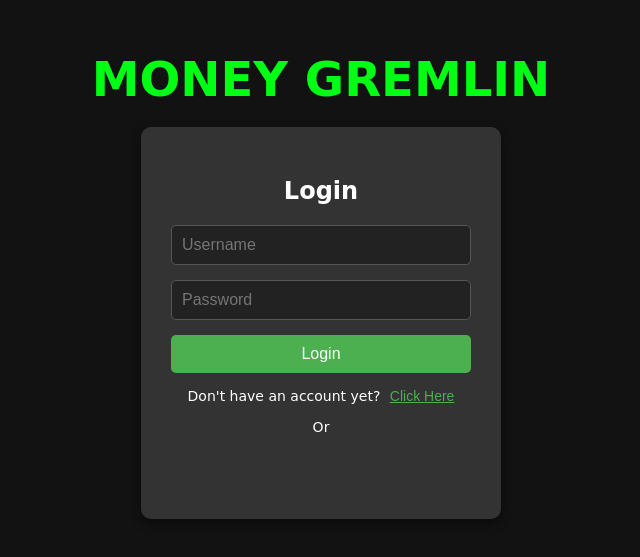
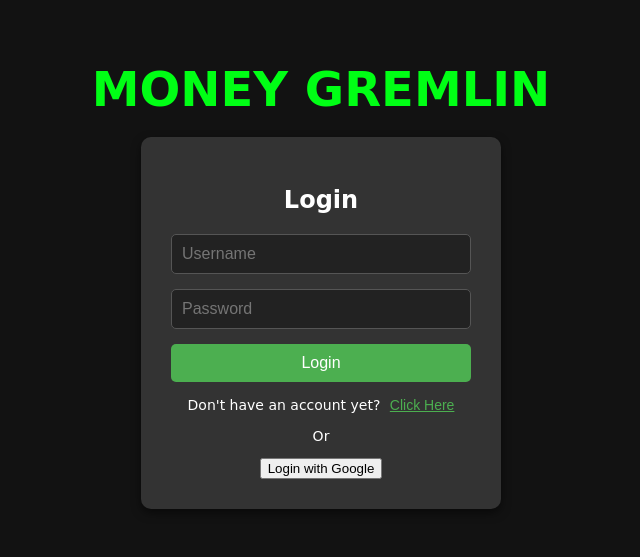
Before and after one commit to COS420-Fall24/TeamG, a React (Create React App) app: page / in a window 1280 px wide. Shown: the part 115-672 px from the top of the page, without its empty margins (319-959 px from the left). Built offline with nearby package versions, Linux system fonts and the light colour scheme.

Commit message:
Google Login + databse with Firestore added

```diff
--- a/package.json
+++ b/package.json
@@ -253,6 +253,7 @@
     "finalhandler": "^1.3.1",
     "find-cache-dir": "^3.3.2",
     "find-up": "^4.1.0",
+    "firebase": "^11.0.0",
     "flat-cache": "^3.2.0",
     "flatted": "^3.3.1",
     "follow-redirects": "^1.15.9",
@@ -628,6 +629,7 @@
     "react-dev-utils": "^12.0.1",
     "react-dom": "^18.3.1",
     "react-error-overlay": "^6.0.11",
+    "react-firebase-hooks": "^5.1.1",
     "react-is": "^17.0.2",
     "react-refresh": "^0.11.0",
     "react-router": "^6.27.0",
--- a/src/App.js
+++ b/src/App.js
@@ -5,12 +5,13 @@ import Login from './login';
 import Homepage from './homepage';
 import CreateAccount from './CreateAccount';
 
+
+
 // Google OAuth Client ID
 const GOOGLE_CLIENT_ID = '766737585066-4fqae74ec3k614ja384b2i50uehbr3io.apps.googleusercontent.com';
 
 function App() {
   const [is_authenticated, authorized_true] = useState(false); // State to track authentication
-
   return (
     <GoogleOAuthProvider clientId={GOOGLE_CLIENT_ID}>
         <Routes>
--- /dev/null
+++ b/src/firebase-config.js
@@ -0,0 +1,24 @@
+// Import the functions you need from the SDKs you need
+import { initializeApp } from "firebase/app";
+
+import {getAuth} from "firebase/auth";
+import {getFirestore} from "firebase/firestore";
+
+// TODO: Add SDKs for Firebase products that you want to use
+// https://firebase.google.com/docs/web/setup#available-libraries
+
+// Your web app's Firebase configuration
+const firebaseConfig = {
+  apiKey: "AIzaSyBOPW7l04ofFNbLBkTe3fnTUDm1_buyH4U",
+  authDomain: "money-gremlin-4bafb.firebaseapp.com",
+  projectId: "money-gremlin-4bafb",
+  storageBucket: "money-gremlin-4bafb.appspot.com",
+  messagingSenderId: "82912161628",
+  appId: "1:82912161628:web:1fbf32ceaccf961cbe5b99"
+};
+
+// Initialize Firebase
+const app = initializeApp(firebaseConfig);
+
+export const auth = getAuth(app);
+export const db = getFirestore(app);
--- a/src/login.js
+++ b/src/login.js
@@ -1,7 +1,10 @@
 import React, { useState } from 'react';
 import { useNavigate } from 'react-router-dom';
-import { GoogleLogin } from '@react-oauth/google'; // Correct import
 import './login.css';
+import { auth } from "./firebase-config";
+import { GoogleAuthProvider, signInWithPopup } from "firebase/auth";
+import { db } from "./firebase-config"; // Import Firestore instance
+import { doc, setDoc } from "firebase/firestore"; // Firestore functions
 
 const Login = ({ authorized_true }) => {
   const [username, setUsername] = useState('');
@@ -19,10 +22,25 @@ const Login = ({ authorized_true }) => {
   };
 
   // Handle successful Google login
-  const handleGoogleSuccess = (credentialResponse) => {
-    console.log('Google login successful:', credentialResponse);
-    authorized_true(true);
-    navigate('/homepage'); // Navigate to homepage on success
+  const handleGoogleSuccess = async () => {
+    const provider = new GoogleAuthProvider();
+    try {
+      const result = await signInWithPopup(auth, provider);
+      const user = result.user;
+
+      // Store user info in Firestore
+      await setDoc(doc(db, "users", user.uid), {
+        email: user.email,
+        name: user.displayName,
+        createdAt: new Date(),
+      });
+
+      console.log('Google login successful:', user);
+      authorized_true(true);
+      navigate('/homepage');
+    } catch (error) {
+      handleGoogleFailure(); // Call the failure handler
+    }
   };
 
   // Handle Google login failure
@@ -63,10 +81,9 @@ const Login = ({ authorized_true }) => {
           </button>
         <div style={{ marginTop: '15px' }}>Or</div>
         </p>
-        <GoogleLogin
-          onSuccess={handleGoogleSuccess} // Reference the correct function
-          onError={handleGoogleFailure} // Handle login failure
-        />
+        <button className="google-login-button" onClick={handleGoogleSuccess}>
+          Login with Google
+        </button>
       </div>
     </div>
   );
```
Also changed, not shown: 1 other file (tests, documents, lock files or other folders).
